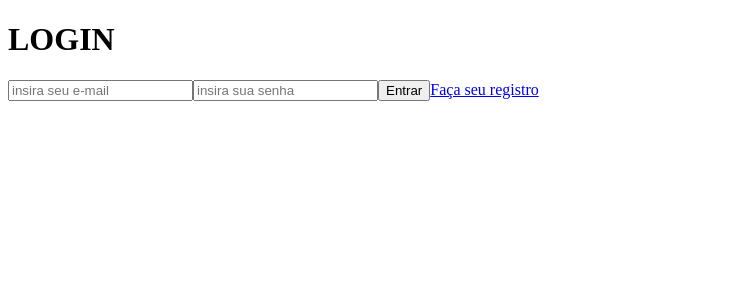
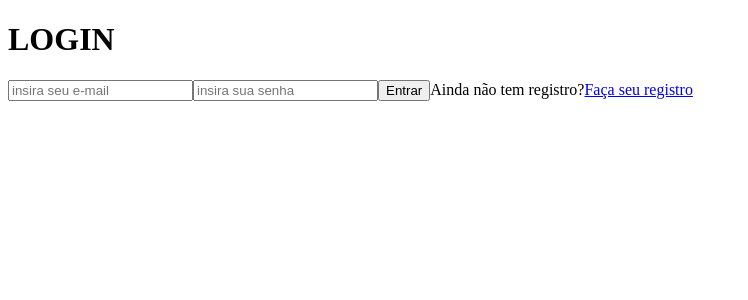
Before and after one commit to cae07/TodoFrontEnd, a React (Create React App) app: page / in a window 1280 px wide. Shown: the top 300 px of the page, without its empty margins (0-748 px from the left). Built offline with nearby package versions, Linux system fonts and the light colour scheme.

Commit message:
add: span no loginForm

```diff
--- a/src/Component/loginForm.jsx
+++ b/src/Component/loginForm.jsx
@@ -50,6 +50,7 @@ function LoginForm() {
         >
           Entrar
         </button>
+        <span>Ainda não tem registro?</span>
         <a href="/createUser">Faça seu registro</a>
       </form>
     </div>
```
